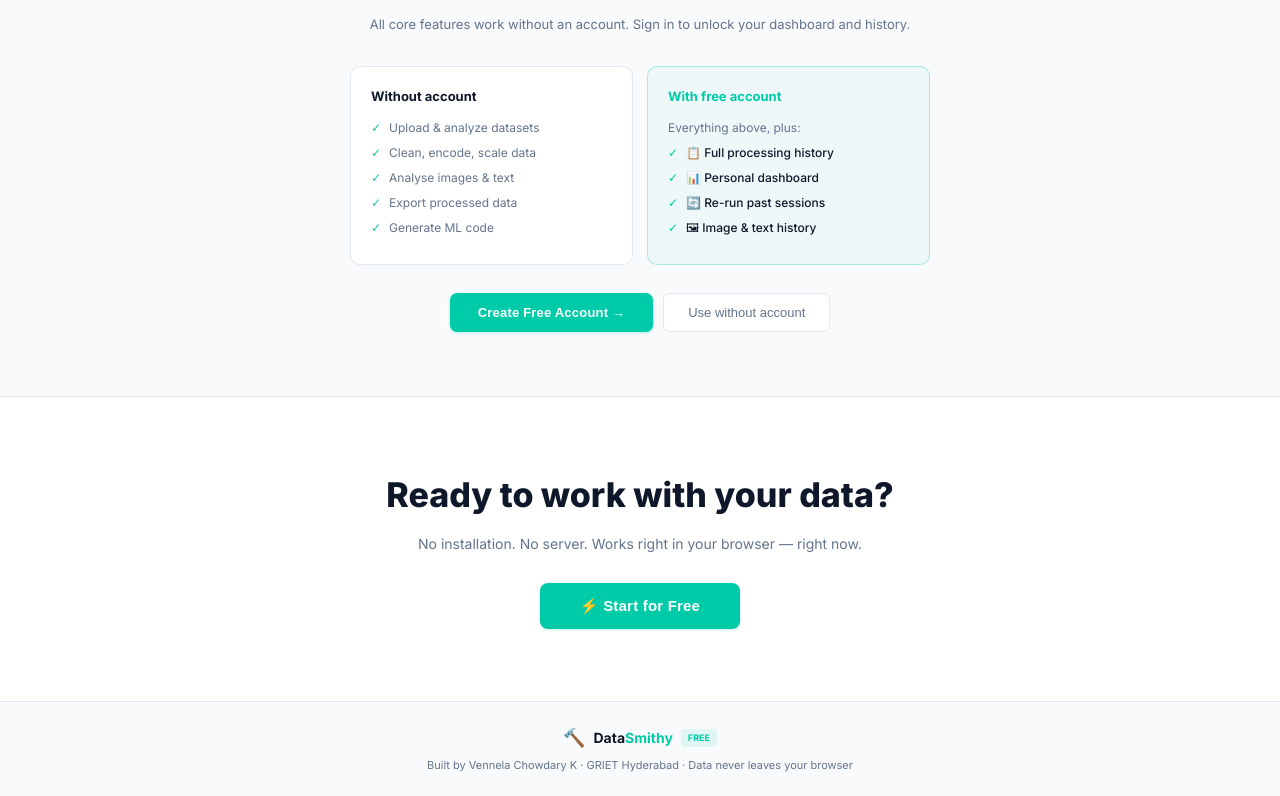
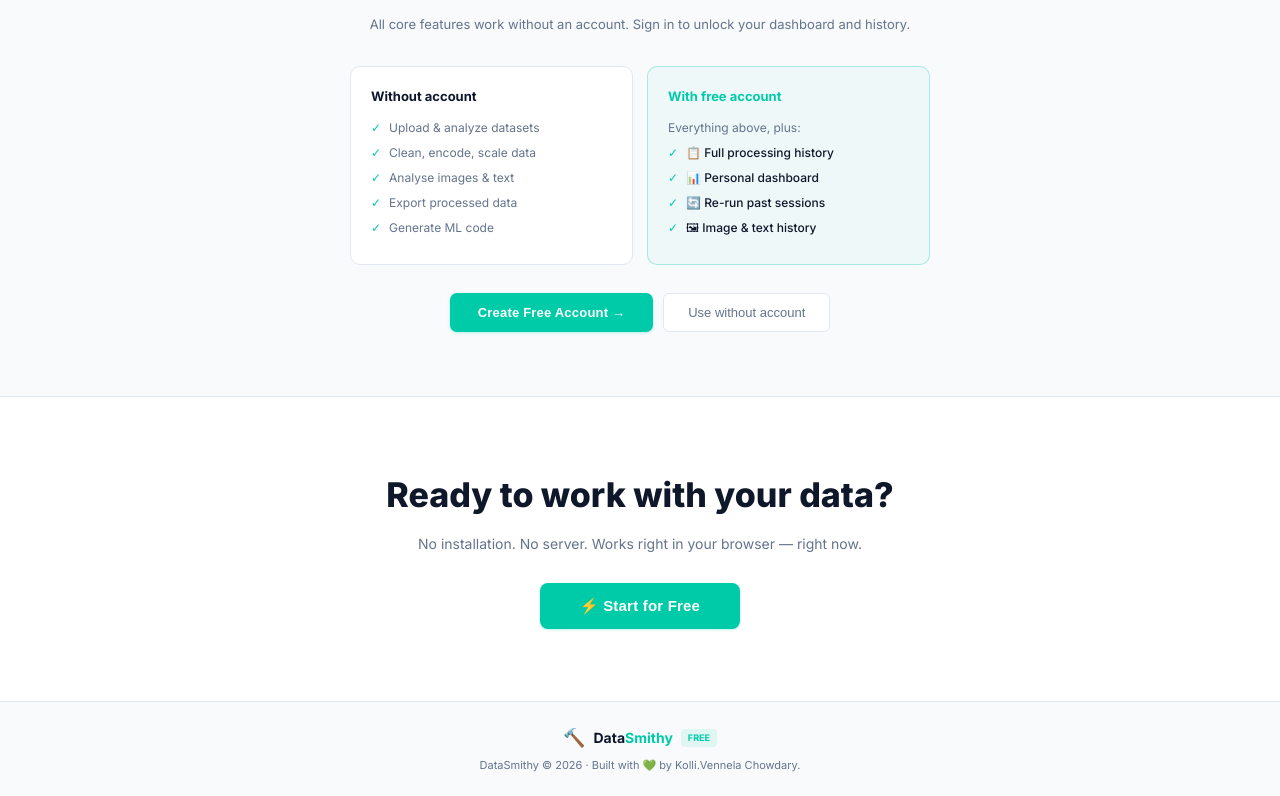
Before and after one commit to KOLLIVENNELACHOWDARY/DATASMITHY, a React (Vite) app: page / in a window 1280 px wide. Shown: the part 2763-3559 px from the top of the page. Built offline with nearby package versions, Linux system fonts and the light colour scheme; no server answers.

Commit message:
Update footer text in Landing.jsx

```diff
--- a/src/pages/Landing.jsx
+++ b/src/pages/Landing.jsx
@@ -274,7 +274,7 @@ export default function Landing() {
           <span style={{ fontSize:'9px', padding:'2px 7px', background:'rgba(0,203,168,.1)', color:'var(--teal)', borderRadius:'4px', fontWeight:700 }}>FREE</span>
         </div>
         <div style={{ color:'var(--muted)', fontSize:'11px' }}>
-          Built by Vennela Chowdary K · GRIET Hyderabad · Data never leaves your browser
+          DataSmithy © 2026 · Built with 💚 by Kolli.Vennela Chowdary.
         </div>
       </footer>
     </div>
```
